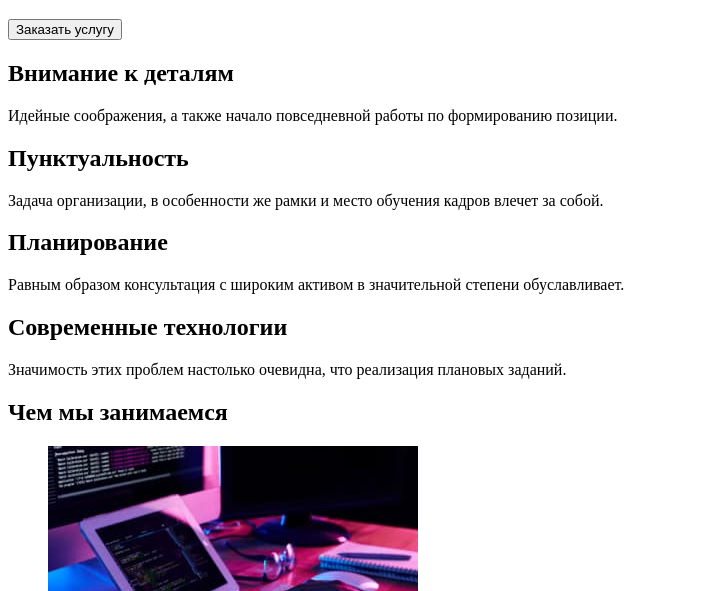
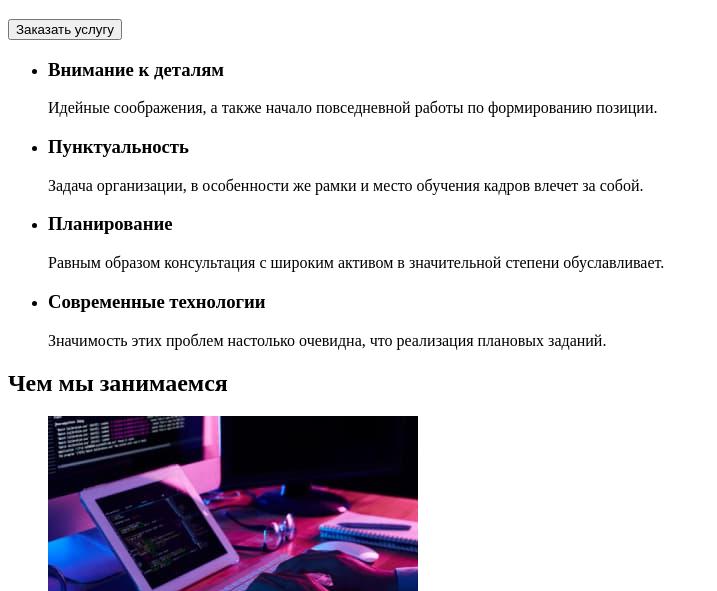
Before and after one commit to centurok/goit-markup-hw-01, a plain HTML site: page index.html in a window 1280 px wide. Shown: the part 209-800 px from the top of the page, without its empty margins (0-717 px from the left). Drawn offline with Linux system fonts and the light colour scheme.

Commit message:
Исправил ошибки

```diff
--- a/index.html
+++ b/index.html
@@ -39,27 +39,38 @@
     </main>
 <!-- Достоинства компании -->
     <section>
-        <h2>Внимание к деталям</h2>
-            <p>Идейные соображения, а также начало повседневной работы по формированию позиции.</p>
-        <h2>Пунктуальность</h2>
-            <p>Задача организации, в особенности же рамки и место обучения кадров влечет за собой.</p>
-        <h2>Планирование</h2>
-            <p>Равным образом консультация с широким активом в значительной степени обуславливает.</p>
-        <h2>Современные технологии</h2>
-            <p>Значимость этих проблем настолько очевидна, что реализация плановых заданий.</p>
+        <!-- <h2></h2> -->
+        <ul>
+            <li>
+                <h3>Внимание к деталям</h3>
+                <p>Идейные соображения, а также начало повседневной работы по формированию позиции.</p>
+            </li>
+            <li>
+                <h3>Пунктуальность</h3>
+                <p>Задача организации, в особенности же рамки и место обучения кадров влечет за собой.</p>
+            </li>
+            <li>
+                <h3>Планирование</h3>
+                <p>Равным образом консультация с широким активом в значительной степени обуславливает.</p>
+            </li>
+            <li>
+                <h3>Современные технологии</h3>
+                <p>Значимость этих проблем настолько очевидна, что реализация плановых заданий.</p>
+            </li>
+        </ul>
     </section>
 <!-- О компании -->
     <section>
         <h2>Чем мы занимаемся</h2>
             <ul>
                 <li>
-                    <img src="./images/code.jpg" alt="Написание кода">
+                    <img src="./images/code.jpg" alt="Написание кода" width="370">
                 </li>
                 <li>
-                    <img src="./images/phone.jpg" alt="Адаптация под телефон">
+                    <img src="./images/phone.jpg" alt="Адаптация под телефон" width="370">
                 </li>
                 <li>
-                    <img src="./images/tablet.jpg" alt="Адаптация под планшет">
+                    <img src="./images/tablet.jpg" alt="Адаптация под планшет" width="370">
                 </li>
             </ul>
     </section>
```
